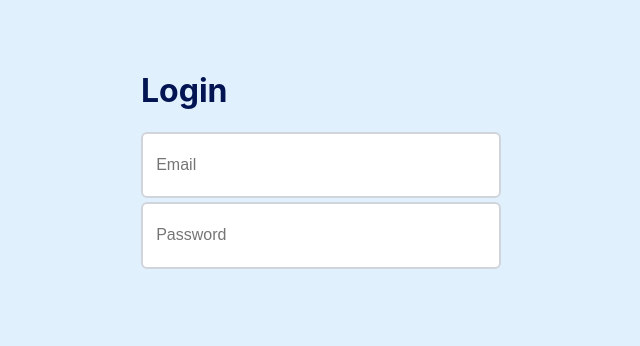
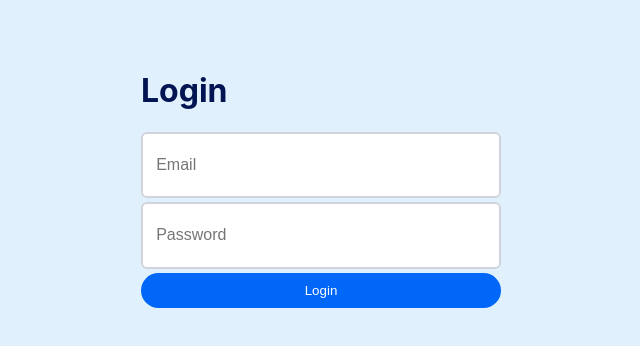
Before and after one commit to FranciscoZizzi/Alquilaser-frontend, a React (Create React App) app: page /login in a window 1280 px wide. Shown: the top 346 px of the page, without its empty margins (319-959 px from the left). Built offline with nearby package versions, Linux system fonts and the light colour scheme.

Commit message:
Modified Login page

```diff
--- a/src/pages/login/index.tsx
+++ b/src/pages/login/index.tsx
@@ -1,5 +1,6 @@
 import React, {useState} from "react";
 import TextField from "../../components/textField/TextField";
+import Button from "../../components/button/Button";
 
 const LoginPage = () => {
 
@@ -25,6 +26,7 @@ const LoginPage = () => {
                 }}>
                     <TextField placeholder={"Email"}/>
                     <TextField placeholder={"Password"}/>
+                    <Button>Login</Button>
 
                 </div>
 
```
